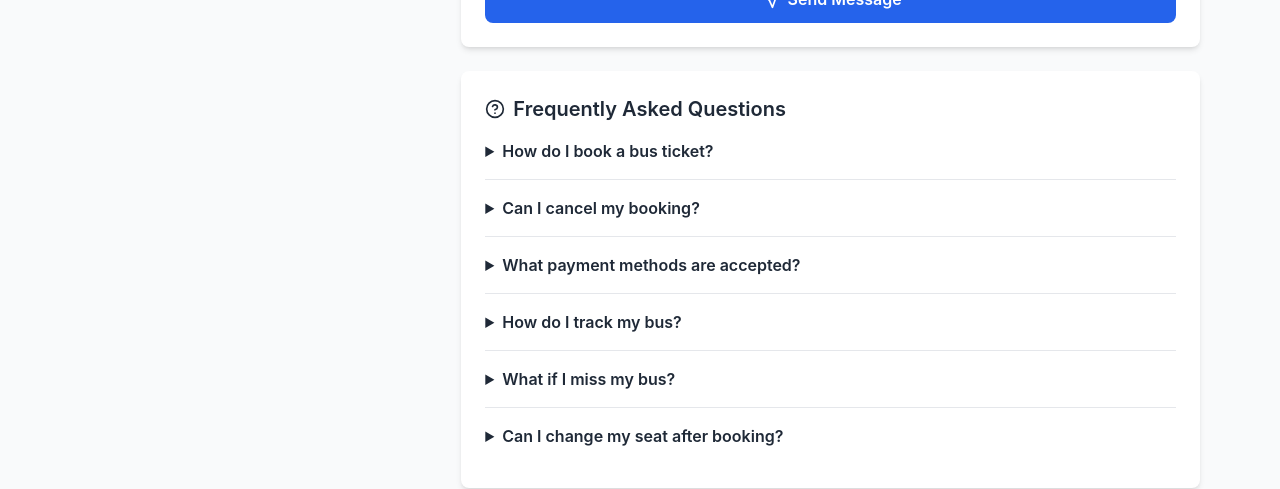
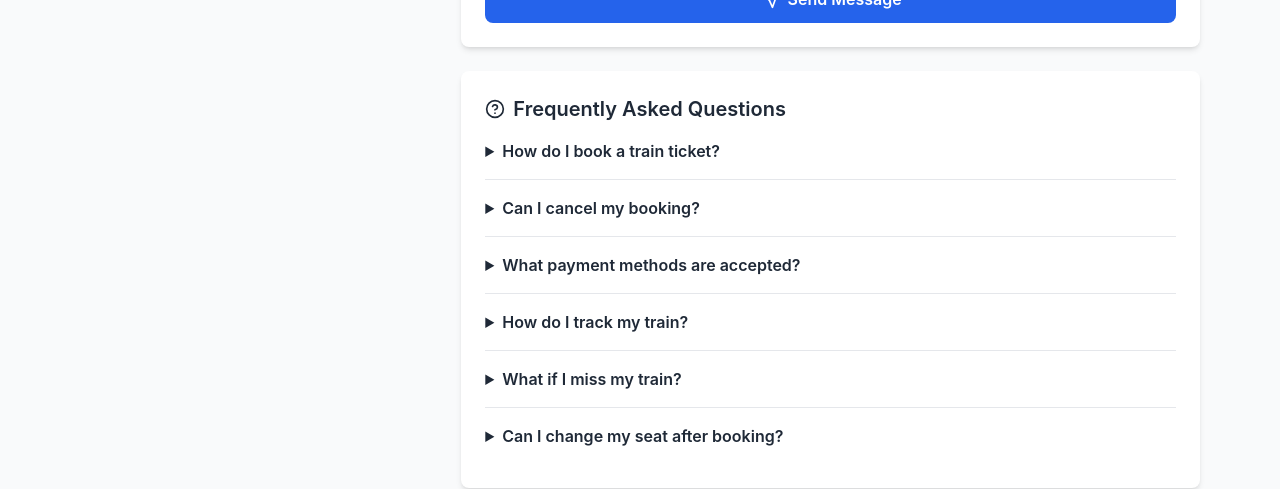
Before and after one commit to AbrarAmjad214/railway-ticket-reservation-system, a React (Vite) app: page /contact in a window 1280 px wide. Shown: the part 880-1369 px from the top of the page. Built offline with nearby package versions, Linux system fonts and the light colour scheme; no server answers.

Commit message:
bus to train name change

```diff
--- a/src/pages/user/ContactSupport.jsx
+++ b/src/pages/user/ContactSupport.jsx
@@ -13,14 +13,14 @@ const ContactSupport = () => {
 
   const faqs = [
     {
-      question: "How do I book a bus ticket?",
+      question: "How do I book a train ticket?",
       answer:
-        "You can book a ticket by searching for buses on the home page, selecting your preferred bus and seats, filling in passenger details, and completing the payment.",
+        "You can book a ticket by searching for traines on the home page, selecting your preferred train and seats, filling in passenger details, and completing the payment.",
     },
     {
       question: "Can I cancel my booking?",
       answer:
-        'Yes, you can cancel your booking from the "My Bookings" page. Cancellation policies may vary depending on the bus operator and time of cancellation.',
+        'Yes, you can cancel your booking from the "My Bookings" page. Cancellation policies may vary depending on the train operator and time of cancellation.',
     },
     {
       question: "What payment methods are accepted?",
@@ -28,14 +28,14 @@ const ContactSupport = () => {
         "We accept Credit/Debit cards, JazzCash, Easypaisa, and mobile wallet payments like Apple Pay and Google Pay.",
     },
     {
-      question: "How do I track my bus?",
+      question: "How do I track my train?",
       answer:
-        'You can track your bus using the "Track Bus" feature on the home page. Enter your booking ID to see real-time location updates.',
+        'You can track your train using the "Track train" feature on the home page. Enter your booking ID to see real-time location updates.',
     },
     {
-      question: "What if I miss my bus?",
+      question: "What if I miss my train?",
       answer:
-        "If you miss your bus, please contact our support team immediately. Refund policies vary by operator and circumstances.",
+        "If you miss your train, please contact our support team immediately. Refund policies vary by operator and circumstances.",
     },
     {
       question: "Can I change my seat after booking?",
```
